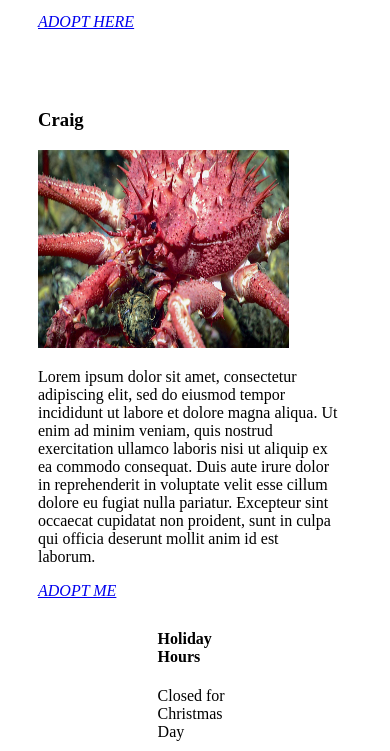
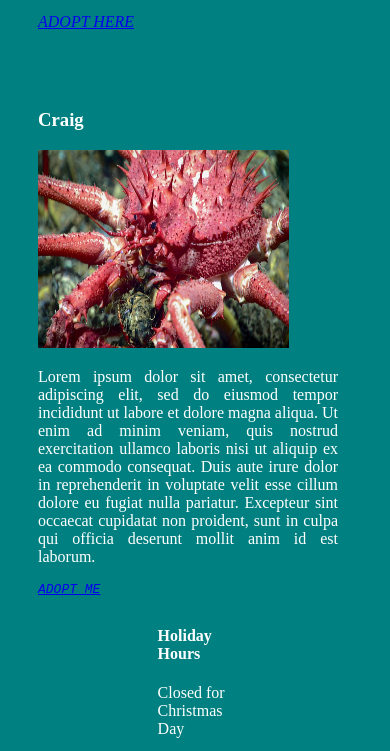
Before and after one commit to baulkim43/animal-shelter, a plain HTML site: page index.html in a window 390 px wide. Shown: the part 1232-1983 px from the top of the page. Drawn offline with Linux system fonts and the light colour scheme.

Commit message:
make site responsive to mobile screens.

```diff
--- a/css/styles.css
+++ b/css/styles.css
@@ -28,3 +28,24 @@ a {
   font-style: normal;
   font-weight: bolder;
 }
+
+#craig {
+  font-family: monospace;
+}
+
+@media screen and (max-width: 1100px) {
+  body {
+    background-color: black;
+    color: white;
+  }
+}
+
+@media screen and (max-width: 800px) {
+  body {
+    background-color: teal;
+  }
+
+  .column {
+    text-align: justify;
+  }
+}
--- a/index.html
+++ b/index.html
@@ -24,7 +24,9 @@
       <h3>Craig</h3>
       <img src="img/craig.jpg" alt="Grumpy Craig">
       <p>Lorem ipsum dolor sit amet, consectetur adipiscing elit, sed do eiusmod tempor incididunt ut labore et dolore magna aliqua. Ut enim ad minim veniam, quis nostrud exercitation ullamco laboris nisi ut aliquip ex ea commodo consequat. Duis aute irure dolor in reprehenderit in voluptate velit esse cillum dolore eu fugiat nulla pariatur. Excepteur sint occaecat cupidatat non proident, sunt in culpa qui officia deserunt mollit anim id est laborum.</p>
-      <a href="https://southparkseafood.com/portland-downtown-southpark-seafood-food-menu">ADOPT ME</a>
+      <div id="craig">
+        <a href="https://southparkseafood.com/portland-downtown-southpark-seafood-food-menu">ADOPT ME</a>
+      </div>
     </div>
     <div class="sidebar">
      <h4>Holiday Hours</h4>
```
